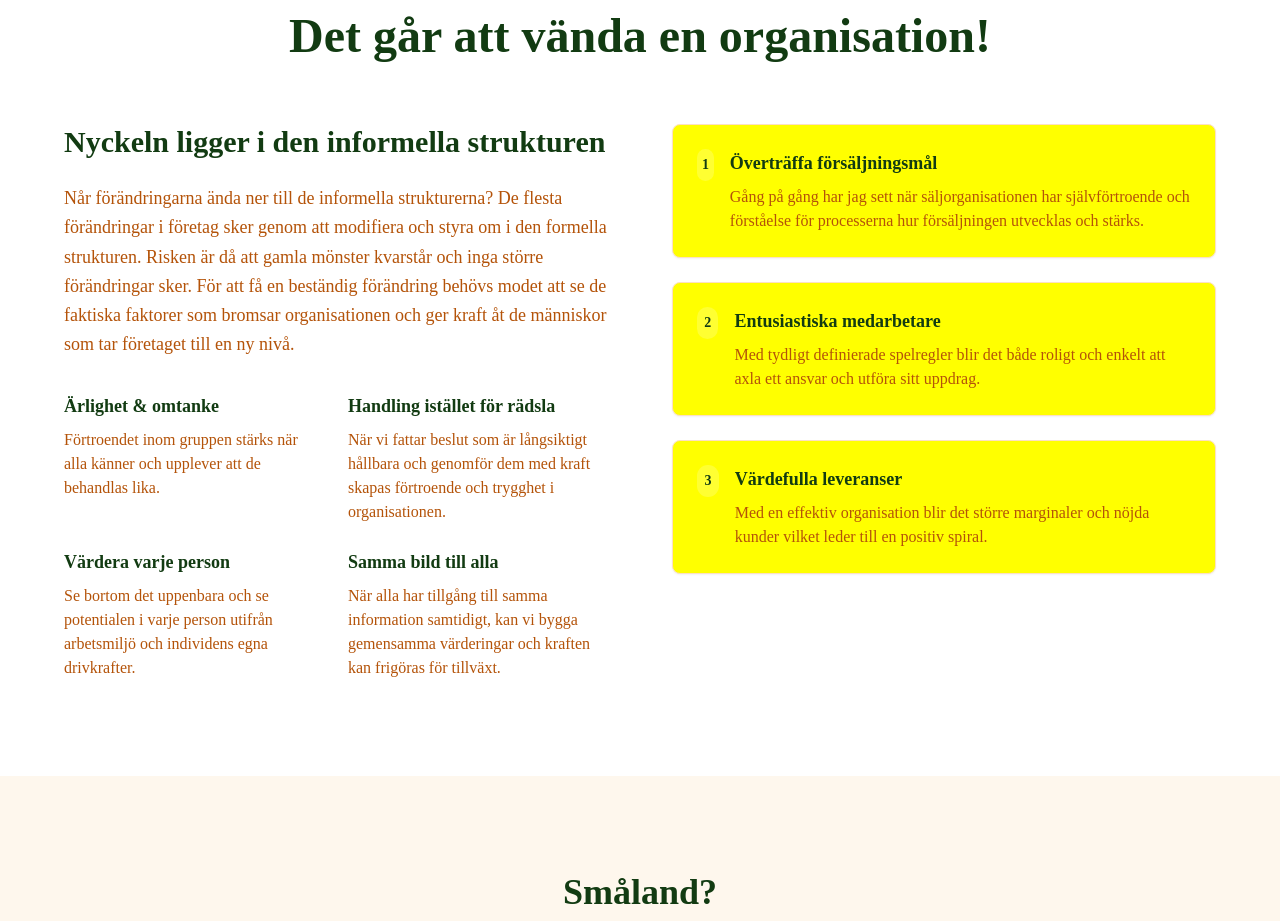
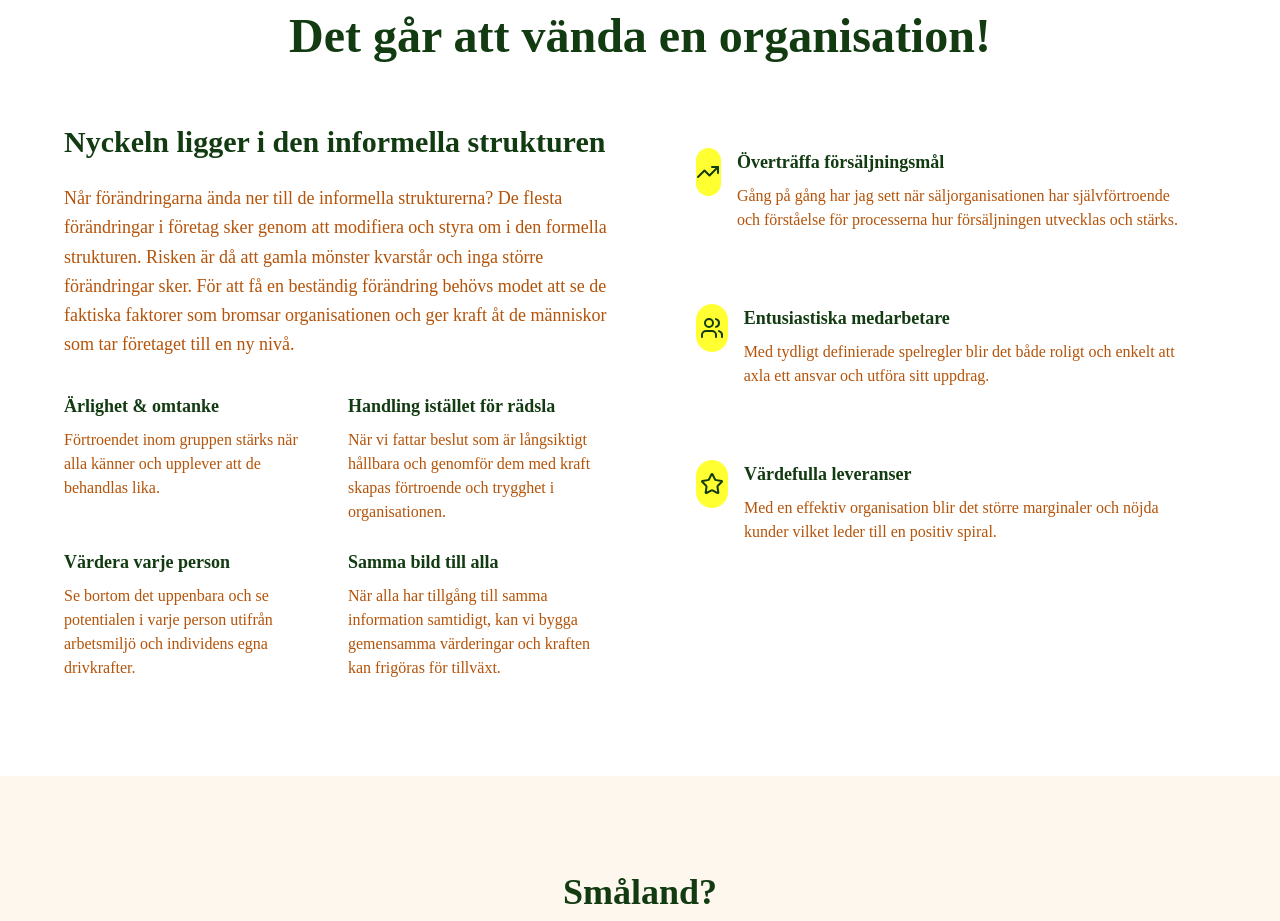
Before and after one commit to Anna-Bansell-Holding/anna-bansell-hemsida, a React (Vite) app: page / in a window 1280 px wide. Shown: the part 920-1841 px from the top of the page. Built offline with nearby package versions, Linux system fonts and the light colour scheme.

Commit message:
Refactor: Replace card borders with icons in VisionSection
Replaced the card borders with icons to represent each concept in the VisionSection.

```diff
--- a/src/components/VisionSection.tsx
+++ b/src/components/VisionSection.tsx
@@ -1,6 +1,7 @@
 
 import React from 'react';
 import { Card, CardContent } from '@/components/ui/card';
+import { TrendingUp, Users, Star } from 'lucide-react';
 
 const VisionSection = () => {
   const values = [
@@ -25,15 +26,18 @@ const VisionSection = () => {
   const outcomes = [
     {
       title: "Överträffa försäljningsmål",
-      description: "Gång på gång har jag sett när säljorganisationen har självförtroende och förståelse för processerna hur försäljningen utvecklas och stärks."
+      description: "Gång på gång har jag sett när säljorganisationen har självförtroende och förståelse för processerna hur försäljningen utvecklas och stärks.",
+      icon: TrendingUp
     },
     {
       title: "Entusiastiska medarbetare",
-      description: "Med tydligt definierade spelregler blir det både roligt och enkelt att axla ett ansvar och utföra sitt uppdrag."
+      description: "Med tydligt definierade spelregler blir det både roligt och enkelt att axla ett ansvar och utföra sitt uppdrag.",
+      icon: Users
     },
     {
       title: "Värdefulla leveranser",
-      description: "Med en effektiv organisation blir det större marginaler och nöjda kunder vilket leder till en positiv spiral."
+      description: "Med en effektiv organisation blir det större marginaler och nöjda kunder vilket leder till en positiv spiral.",
+      icon: Star
     }
   ];
 
@@ -83,12 +87,13 @@ const VisionSection = () => {
 
           {/* Right column - Outcomes */}
           <div className="space-y-6">
-            {outcomes.map((outcome, index) => (
-              <Card key={index} className="border-warmBrown-200 hover:shadow-md transition-shadow">
-                <CardContent className="p-6">
+            {outcomes.map((outcome, index) => {
+              const IconComponent = outcome.icon;
+              return (
+                <div key={index} className="p-6">
                   <div className="flex items-start space-x-4">
-                    <div className="w-8 h-8 bg-accent rounded-full flex items-center justify-center text-primary font-bold text-sm">
-                      {index + 1}
+                    <div className="w-12 h-12 bg-accent rounded-full flex items-center justify-center text-primary">
+                      <IconComponent size={24} />
                     </div>
                     <div>
                       <h4 className="text-lg font-semibold text-primary mb-2">
@@ -99,9 +104,9 @@ const VisionSection = () => {
                       </p>
                     </div>
                   </div>
-                </CardContent>
-              </Card>
-            ))}
+                </div>
+              );
+            })}
           </div>
         </div>
       </div>
```
